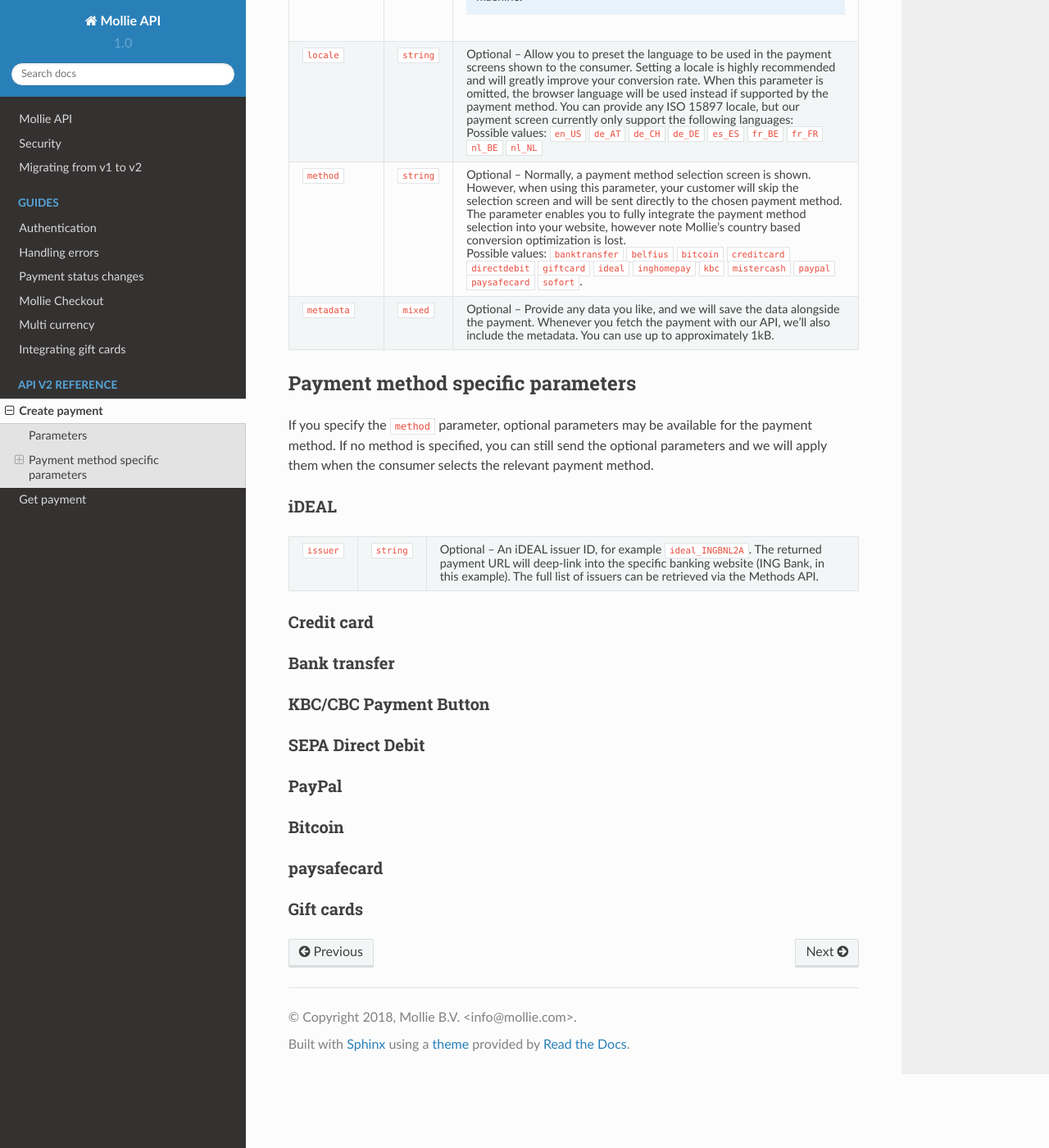
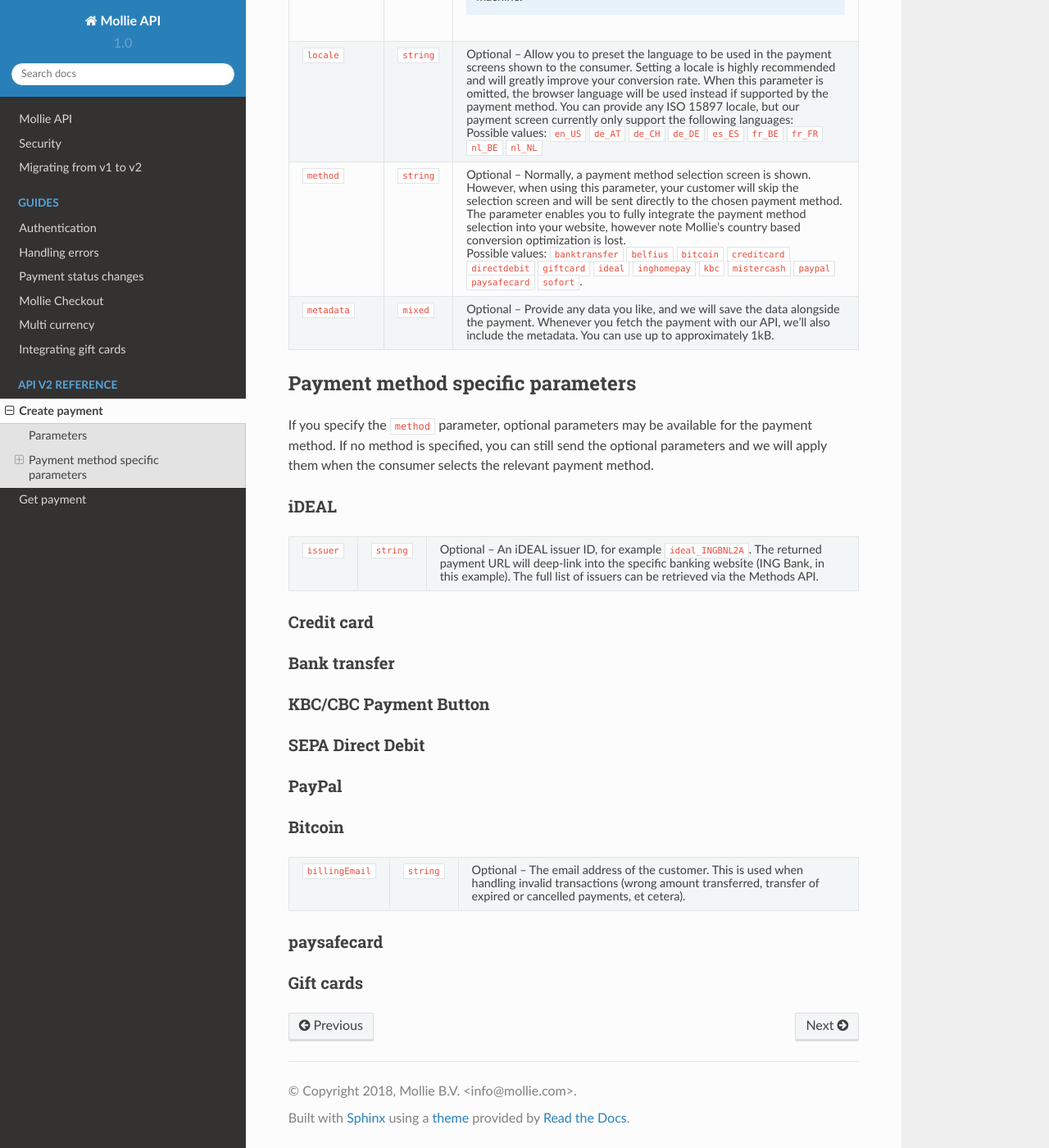
Before and after one commit to zsparal/api-documentation, a Sphinx documentation site: the page built from source/reference/v2/create-payment.rst, in a window 1280 px wide and 1400 px high, scrolled down 1050 px. Shown: the whole window at 82% size. Built offline with Sphinx 7.4.7 and the Read the Docs theme 2.0.0, drawn with Linux system fonts in a browser that asks for light colours.

```diff
--- a/source/_static/css/overrides.css
+++ b/source/_static/css/overrides.css
@@ -1,9 +1,13 @@
 /* override table no-wrap */
 .wy-table-responsive table td,
 .wy-table-responsive table th {
-	white-space: normal;
+    white-space: normal;
 }
 
 .rst-content table.docutils td {
-	vertical-align: top;
+    vertical-align: top;
 }
+
+table.docutils table.docutils p {
+    font-size: inherit;
+}
--- a/source/reference/v2/create-payment.rst
+++ b/source/reference/v2/create-payment.rst
@@ -123,6 +123,15 @@ PayPal
 Bitcoin
 ^^^^^^^
 
+.. list-table::
+  :header-rows: 0
+  :widths: auto
+
+  * - ``billingEmail``
+    - ``string``
+    - Optional – The email address of the customer. This is used when handling invalid transactions (wrong amount
+      transferred, transfer of expired or cancelled payments, et cetera).
+
 paysafecard
 ^^^^^^^^^^^
 
```
Also changed, not shown: source/reference/v2/get-payment.rst (+36 -0 lines).
